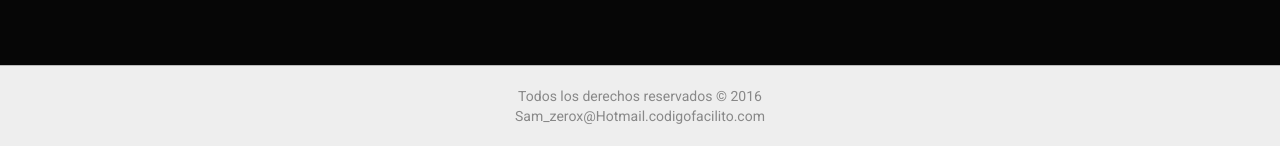
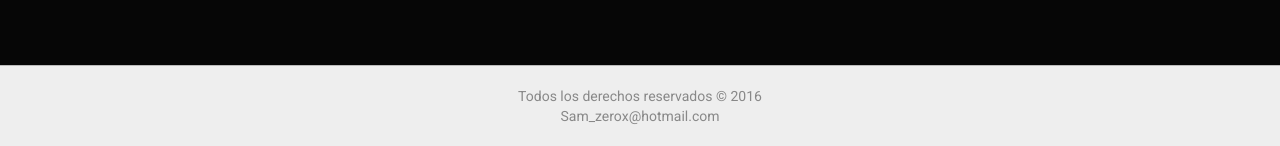
Before and after one commit to samzerox/proyecto, a PHP site: page /proyecto/ in a window 1280 px wide. Shown: the part 654-800 px from the top of the page. Run offline with PHP 8.4, Linux system fonts and the light colour scheme; data that the repository does not hold is empty; some libraries are stand-ins or nearby versions.

Commit message:
Arreglamos algunos datos del pie de pagina

```diff
--- a/Views/template.php
+++ b/Views/template.php
@@ -65,7 +65,7 @@
 ?>
 <footer class="navbar-fixed-bottom">
 		Todos los derechos reservados &copy 2016 <br>
-		Sam_zerox@Hotmail.codigofacilito.com
+		Sam_zerox@hotmail.com
 	</footer>
 		<script src="//code.jquery.com/jquery-1.11.3.min.js"></script>
 		<script src="<?php echo URL; ?>Views/template/js/bootstrap.js"></script>
```
